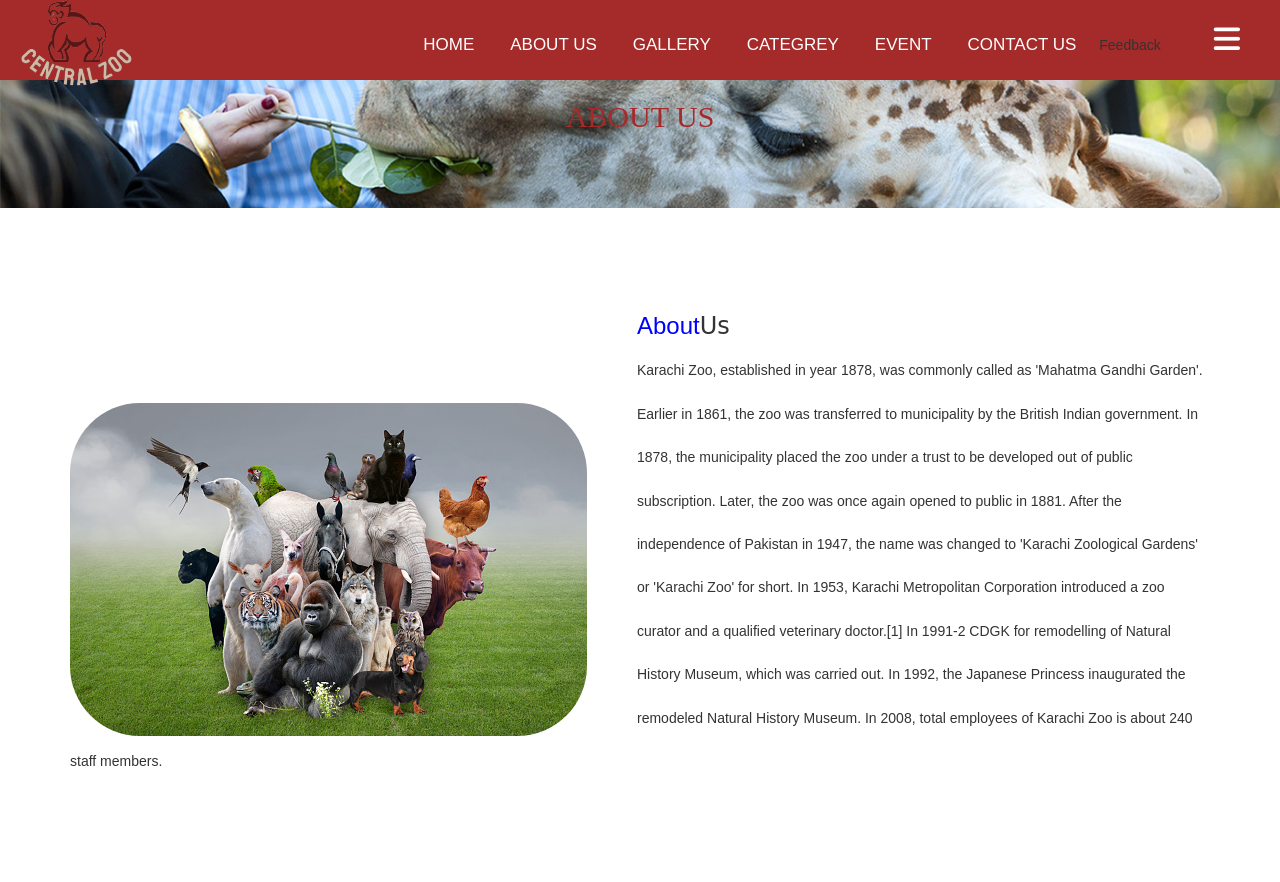
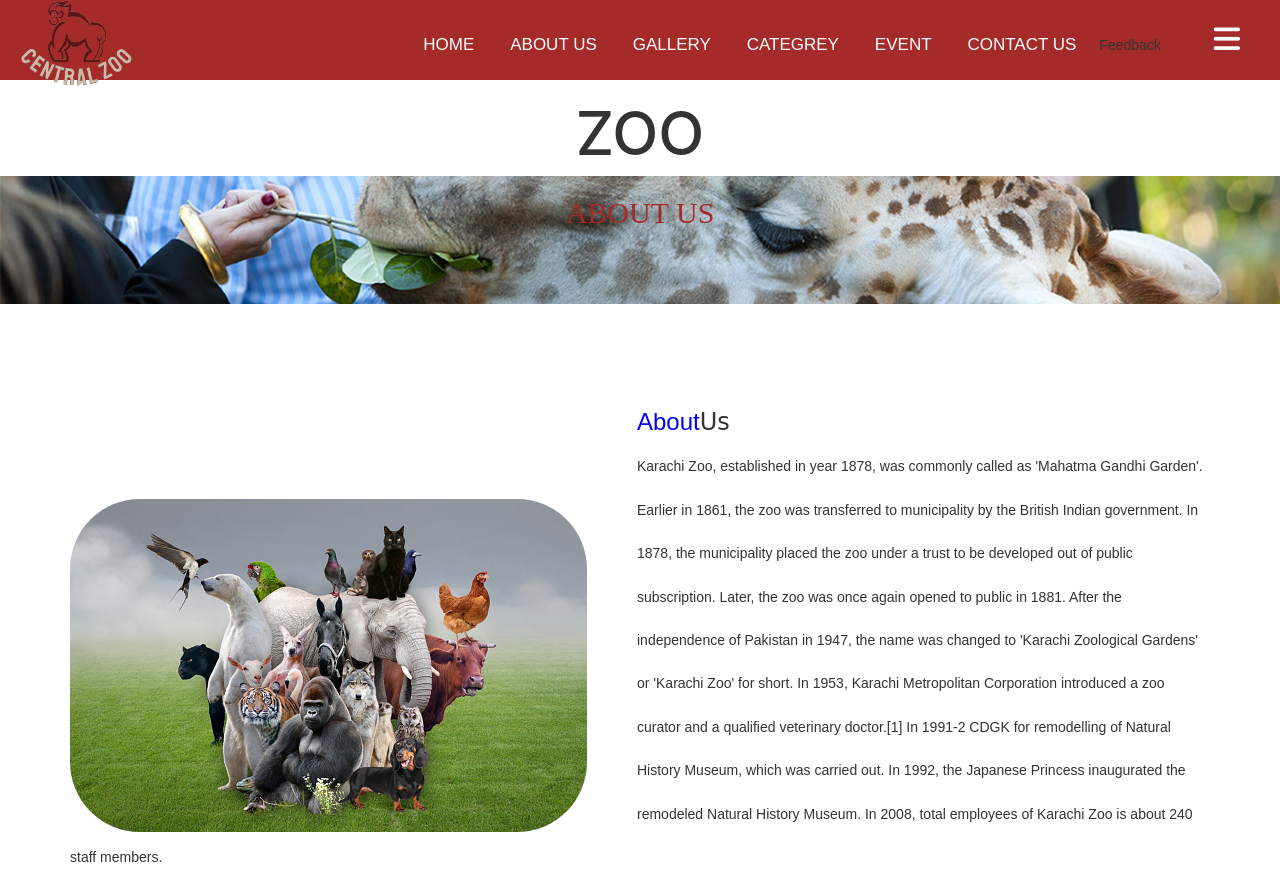
Before and after one commit to SohailAli2021/Centeral-Zoo-Website, a plain HTML site: page aboutus.html in a window 1280 px wide. Shown: the top 882 px of the page. Drawn offline with nearby package versions, Linux system fonts and the light colour scheme.

Commit message:
Update aboutus.html
h1 add

```diff
--- a/aboutus.html
+++ b/aboutus.html
@@ -72,6 +72,8 @@
             <li onclick="openForm();">Feedback</li>
         </ul>
     </nav>
+    <h1>ZOO</h1>
+
     <div class="bottom-header-sub">
         <div class="container">
             <div class="sub-page">
```
